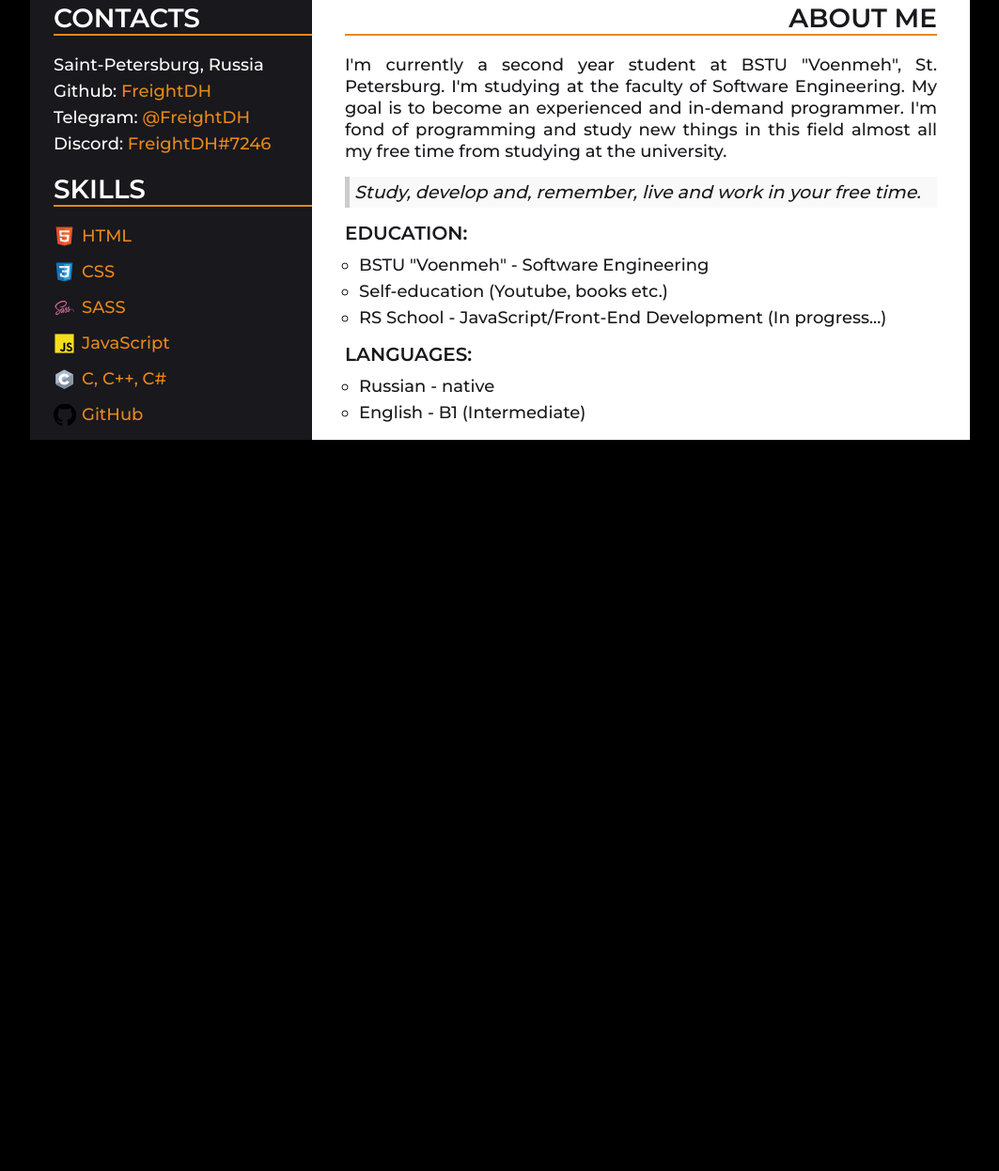
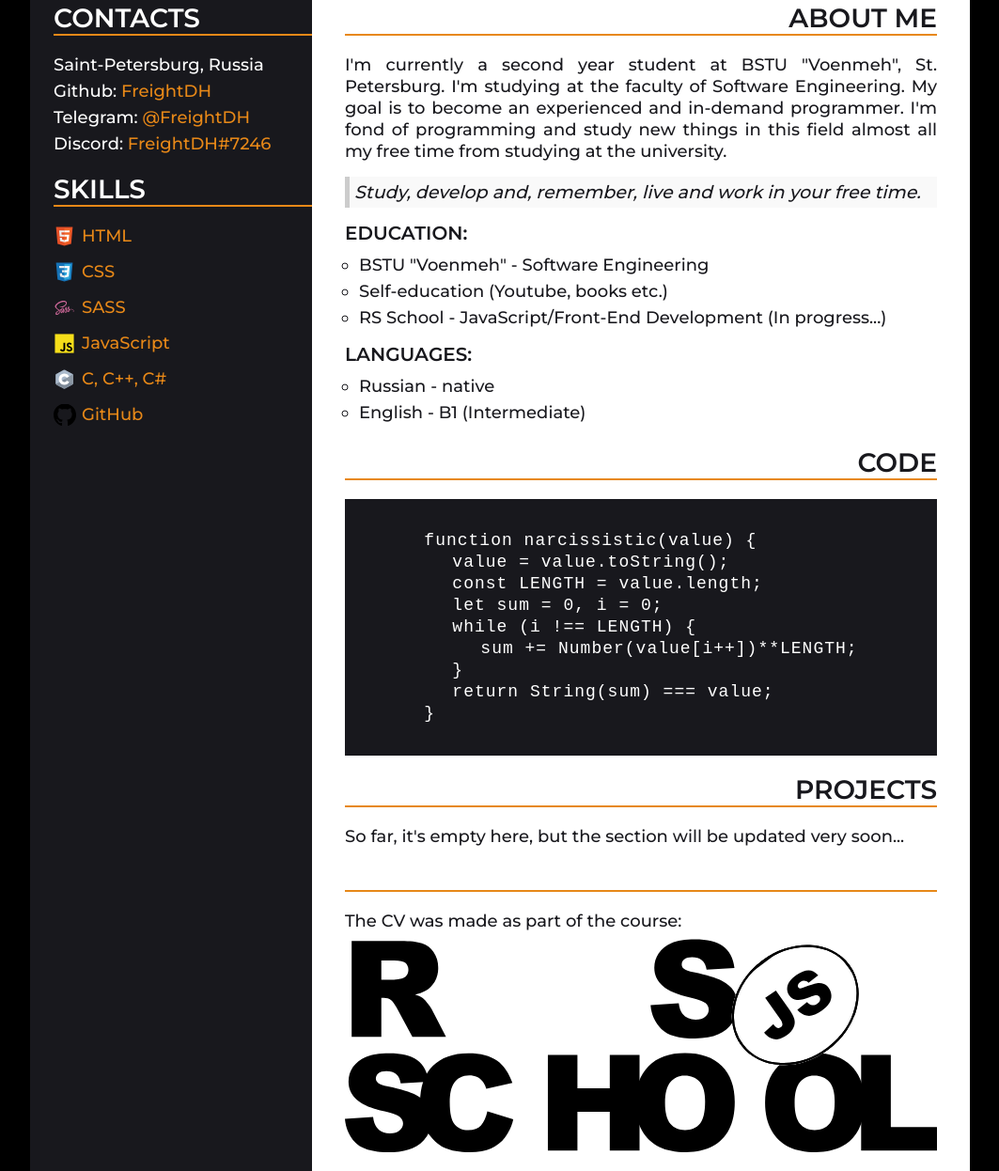
Before and after one commit to FreightDH/rsschool-cv, a plain HTML site: page index.html in a window 1280 px wide. Shown: the part 322-1568 px from the top of the page at 94% size, without its empty margins (108-1171 px from the left). Before the commit the page ends 800 px from the top, so only its background shows below. Drawn offline with Linux system fonts and the light colour scheme.

Commit message:
feat add code, projects, footer

```diff
--- a/css/style.css
+++ b/css/style.css
@@ -1,4 +1,3 @@
-@import url("https://fonts.googleapis.com/css2?family=Montserrat:wght@400;500;600;700&display=swap");
 * {
   padding: 0px;
   margin: 0px;
@@ -29,7 +28,7 @@ html, body {
   min-width: 320px;
   position: relative;
   width: 100%;
-  color: #000;
+  color: #18181D;
 }
 
 body {
@@ -37,8 +36,6 @@ body {
   line-height: 1;
   font-size: 14px;
   font-family: "Montserrat";
-  -moz-text-size-adjust: 100%;
-  -webkit-text-size-adjust: 100%;
   text-size-adjust: 100%;
 }
 body.lock {
@@ -56,17 +53,8 @@ input, button, textarea {
   font-family: "Montserrat";
 }
 
-input::-ms-clear {
-  display: none;
-}
-
 button {
   cursor: pointer;
-}
-
-button::-moz-focus-inner {
-  padding: 0px;
-  border: 0px;
 }
 
 a, a:visited {
@@ -101,6 +89,7 @@ body {
   display: flex;
   font-size: 0px;
   flex-direction: column;
+  justify-content: center;
 }
 
 body {
@@ -119,7 +108,7 @@ html {
   max-width: 1000px;
   width: 100%;
   margin: 0px auto;
-  color: #000;
+  color: #18181D;
 }
 
 .header-body {
@@ -183,7 +172,6 @@ html {
   margin: 0px 0px 20px 0px;
   padding: 20px;
   background-color: #E78818;
-  color: #18181D;
   text-transform: uppercase;
   text-align: right;
 }
@@ -220,6 +208,10 @@ html {
   padding: 25px 35px 0px 35px;
 }
 
+.item-contacts {
+  padding: 0px 0px 20px 0px;
+}
+
 .contacts {
   color: #fff;
 }
@@ -245,7 +237,11 @@ html {
   margin: 0px 0px 5px 0px;
 }
 .contacts-list__item:last-child {
-  margin: 0px 0px 20px 0px;
+  margin: 0px 0px 0px 0px;
+}
+
+.item-skills {
+  padding: 0px 0px 20px 0px;
 }
 
 .skills {
@@ -267,6 +263,9 @@ html {
   margin: 0px 0px 15px 0px;
   padding: 0px 0px 0px 30px;
 }
+.skills-list li:last-child {
+  margin: 0px 0px 0px 0px;
+}
 .skills-list__html {
   background: url("../img/icons/01.svg") left no-repeat;
 }
@@ -286,9 +285,10 @@ html {
   background: url("../img/icons/06.svg") left no-repeat;
 }
 
-.about {
-  color: #18181D;
+.item-about {
+  padding: 0px 0px 20px 0px;
 }
+
 .about__title {
   font-size: 28px;
   line-height: 33px;
@@ -339,10 +339,6 @@ html {
   font-weight: 500;
 }
 
-.about-languages {
-  margin: 0px 0px 15px 0px;
-}
-
 .languages__title {
   margin: 0px 0px 10px 0px;
   font-size: 20px;
@@ -361,3 +357,72 @@ html {
   line-height: 23px;
   font-weight: 500;
 }
+
+.item-code {
+  padding: 0px 0px 20px 0px;
+}
+
+.code__title {
+  font-size: 28px;
+  line-height: 33px;
+  font-weight: 600;
+  text-transform: uppercase;
+  text-align: right;
+}
+.code__code {
+  display: flex;
+  font-size: 0px;
+  justify-content: center;
+  align-items: center;
+  padding: 10px 20px;
+  tab-size: 30px;
+  max-width: 630px;
+  overflow: hidden;
+  color: #fff;
+  background-color: #18181D;
+  letter-spacing: 1px;
+  font-family: monospace;
+  font-size: 18px;
+  line-height: 23px;
+  font-weight: 500;
+  white-space: pre;
+}
+
+.item-projects {
+  padding: 0px 0px 20px 0px;
+}
+
+.projects__title {
+  font-size: 28px;
+  line-height: 33px;
+  font-weight: 600;
+  text-transform: uppercase;
+  text-align: right;
+}
+.projects__text {
+  font-size: 18px;
+  line-height: 23px;
+  font-weight: 500;
+}
+
+.footer-body {
+  display: flex;
+  font-size: 0px;
+}
+.footer-body__column.column__1 {
+  flex: 0 0 300px;
+  background-color: #18181D;
+}
+.footer-body__column.column__2 {
+  flex: 1 1 auto;
+  background-color: #fff;
+  padding: 25px 35px 20px 35px;
+}
+.footer-body__text {
+  font-size: 18px;
+  line-height: 23px;
+  font-weight: 500;
+}
+.footer-body__link {
+  display: block;
+}
--- a/index.html
+++ b/index.html
@@ -6,6 +6,9 @@
 	<meta name="viewport" content="width=device-width, initial-scale=1.0">
 	<link rel="shortcut icon" href="img/icon.JPG" type="image/x-icon">
 	<link rel="stylesheet" href="css/style.css">
+	<style>
+		@import url('https://fonts.googleapis.com/css2?family=Montserrat:wght@400;500;600;700&display=swap');
+	</style>
 	<title>CV</title>
 </head>
 <body>
@@ -14,7 +17,7 @@
 			<div class="container">
 				<div class="header-body">
 					<div class="header-body__column column__1">
-						<a href="#" class="header-body__icon"><img src="img/02.jpg" alt="icon"></a>
+						<a href="https://github.com/FreightDH" class="header-body__icon"><img src="img/02.jpg" alt="icon"></a>
 					</div>
 					<div class="header-body__column column__2">
 						<div class="header-menu__icon">
@@ -91,11 +94,43 @@
 									</ul>
 								</div>
 							</section>
+							<section class="item-code code">
+								<h2 class="code__title">Code</h2>
+								<div class="code__divider divider"></div>
+								<div class="code__code">
+function narcissistic(value) {
+	value = value.toString();
+	const LENGTH = value.length;
+	let sum = 0, i = 0;
+	while (i !== LENGTH) {
+		sum += Number(value[i++])**LENGTH;
+	}
+	return String(sum) === value;
+}
+								</div>
+							</section>
+							<section class="item-projects projects">
+								<h2 class="projects__title">Projects</h2>
+								<div class="projects__divider divider"></div>
+								<p class="projects__text">So far, it's empty here, but the section will be updated very soon...</p>
+							</section>
 						</div>
 					</div>
 				</div>
 			</div>
 		</main>
+		<footer class="footer">
+			<div class="container">
+				<div class="footer-body">
+					<div class="footer-body__column column__1"></div>
+					<div class="footer-body__column column__2">
+						<div class="footer-body__divider divider"></div>
+						<p class="footer-body__text">The CV was made as part of the course:</p>
+						<a href="https://rs.school/js/" class="footer-body__link"><img src="img/logo.svg" alt="course logo"></a>
+				</div>
+				</div>
+			</div>
+		</footer>
 	</div>
 </body>
 </html>
```
Also changed, not shown: img/logo.svg (added).
